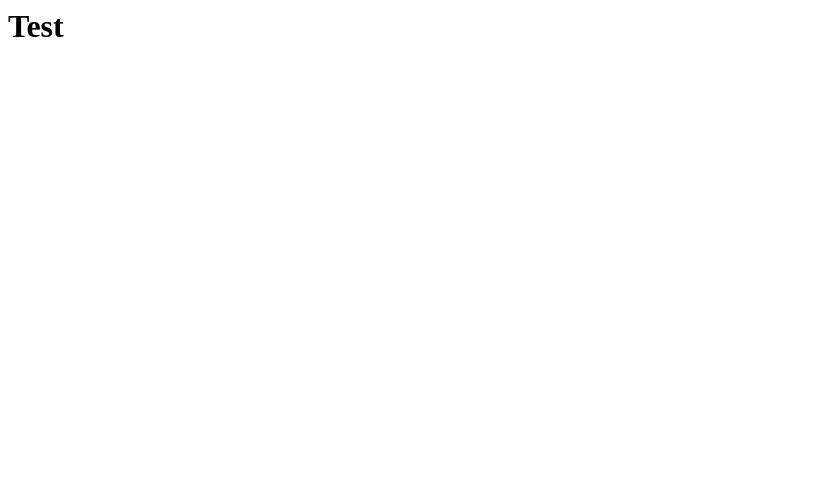
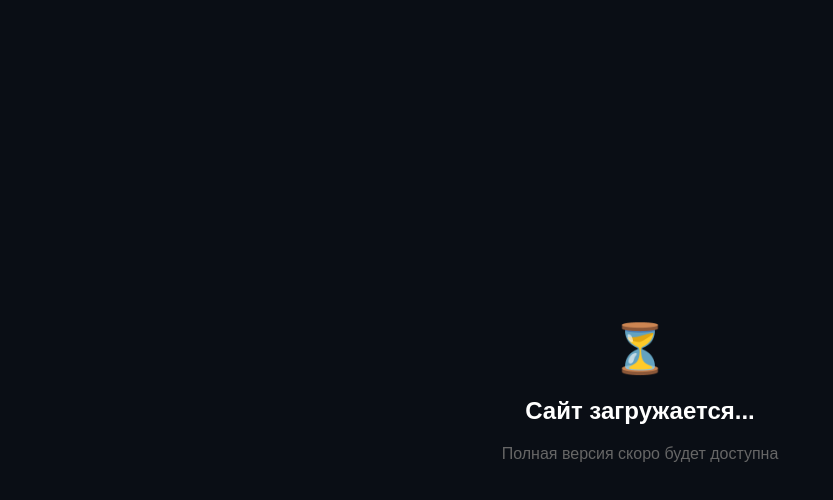
Before and after one commit to denismelamed8-create/kislorod-premium, a plain HTML site: page index.html in a window 1280 px wide. Shown: the whole page, without its empty margins (0-833 px from the left). Drawn offline with Linux system fonts and the light colour scheme.

Commit message:
Update landing page

```diff
--- a/index.html
+++ b/index.html
@@ -1 +1 @@
-<html><body><h1>Test</h1></body></html>
+<!DOCTYPE html><html><head><meta charset="UTF-8"><title>Загрузка...</title><style>body{margin:0;display:flex;align-items:center;justify-content:center;height:100vh;font-family:sans-serif;background:#0a0e15;color:#fff}</style></head><body><div style="text-align:center"><div style="font-size:48px;margin-bottom:20px">⏳</div><h2>Сайт загружается...</h2><p style="color:#666">Полная версия скоро будет доступна</p></div></body></html>
```
